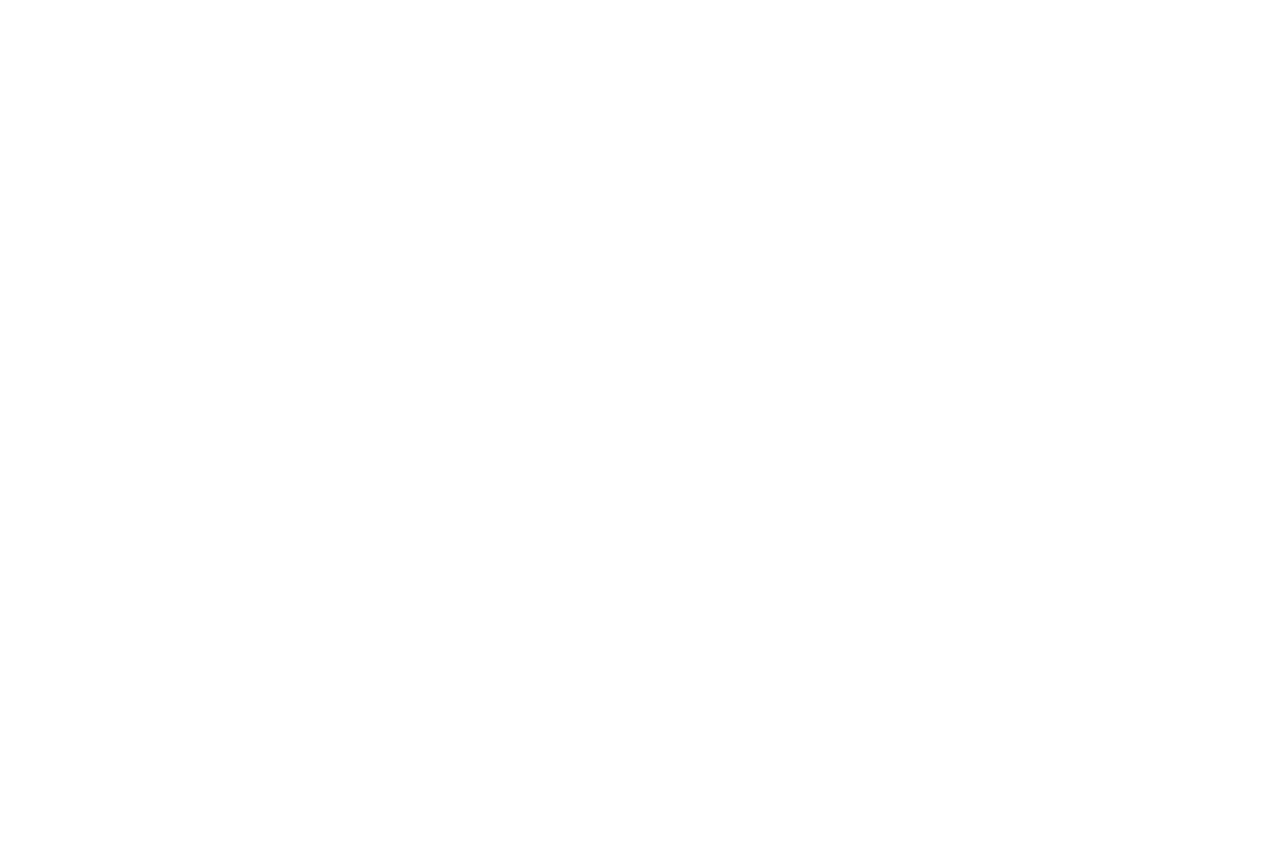
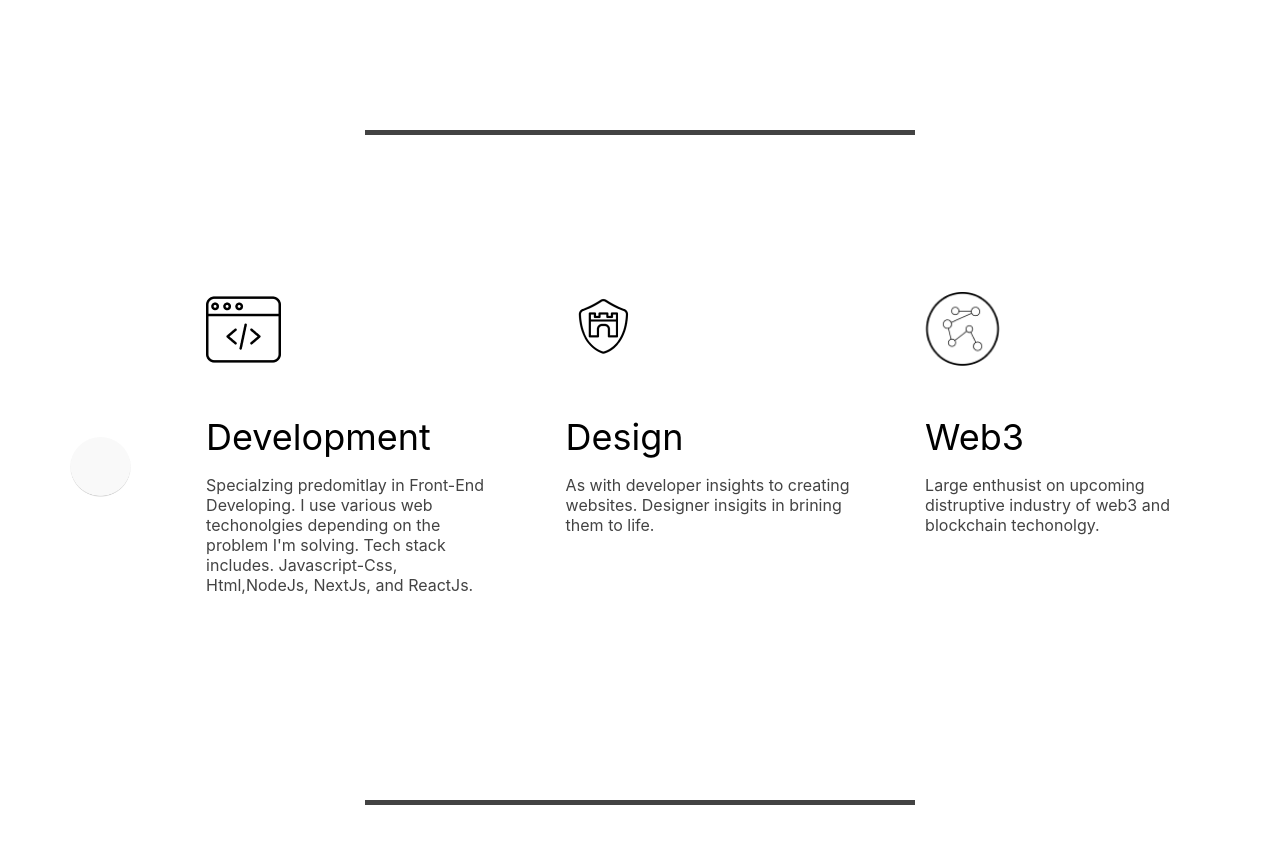
Before and after one commit to slimmsyd/Web3Portfolio, a Next.js app in the folder my-app/: page / in a window 1280 px wide. Shown: the part 1020-1864 px from the top of the page. Before the commit the page ends 992 px from the top, so only its background shows below. Built offline with nearby package versions, Linux system fonts and the light colour scheme.

Commit message:
added main adn divide

```diff
--- a/my-app/pages/index.js
+++ b/my-app/pages/index.js
@@ -2,7 +2,7 @@
 import Image from 'next/image';
 import styles from '../styles/Home.module.css';
 import Navbar from '../components/Navbar';
-
+import Main from '../components/Main';
 
 export default function Home() {
   return (
@@ -40,6 +40,19 @@
               </section>
 
           </div>
+
+
+        <section className = "divide">
+                <div className = "divideLine"></div>
+              </section>
+
+        <Main />
+
+
+        <section className = "divide clear">
+                <div className = "divideLine"></div>
+              </section>
+
     </div>
   )
 }
```
